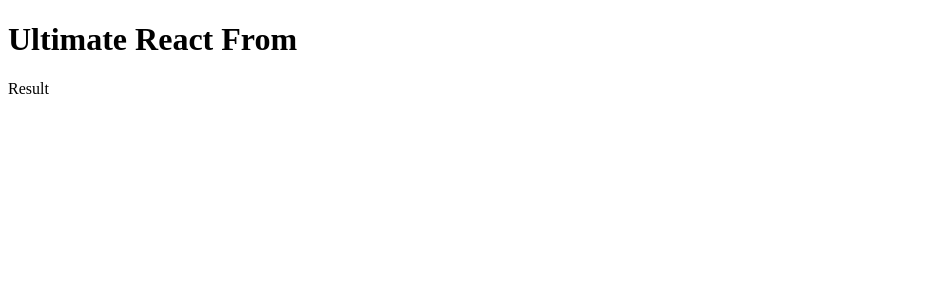
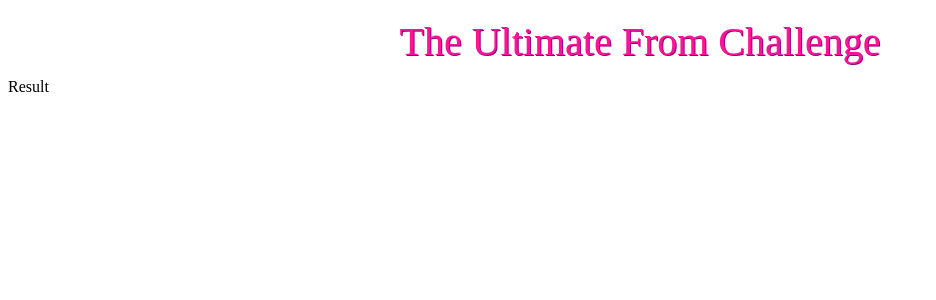
Before and after one commit to djambo05/complex-web-app, a React (Create React App) app: page /result in a window 1280 px wide. Shown: the top 300 px of the page, without its empty margins (0-936 px from the left). Built offline with nearby package versions, Linux system fonts and the light colour scheme.

Commit message:
feat: creating Header component

```diff
--- a/package.json
+++ b/package.json
@@ -3,6 +3,9 @@
   "version": "0.1.0",
   "private": true,
   "dependencies": {
+    "@emotion/react": "^11.11.0",
+    "@emotion/styled": "^11.11.0",
+    "@mui/material": "^5.13.3",
     "@testing-library/jest-dom": "^5.16.5",
     "@testing-library/react": "^13.4.0",
     "@testing-library/user-event": "^13.5.0",
--- a/src/App.js
+++ b/src/App.js
@@ -1,11 +1,9 @@
 import { RouterProvider, createBrowserRouter } from "react-router-dom";
-
+import { Header } from "./Header";
 const Step1 = () => <>Step1</>;
 const Step2 = () => <>Step2</>;
 const Step3 = () => <>Step3</>;
 const Result = () => <>Result</>;
-
-const Header = () => <h1>Ultimate React From</h1>;
 
 const router = createBrowserRouter([
   { path: "/", element: <Step1 /> },
--- /dev/null
+++ b/src/Header.js
@@ -0,0 +1,21 @@
+import { Typography } from "@mui/material";
+import React from "react";
+
+export const Header = () => {
+  return (
+    <Typography
+      sx={{
+        fontFamily: "Permanent Marker",
+        margin: "15px 0px 10px",
+        textAlign: "center",
+        fontSize: "40px",
+        color: "deeppink",
+        textShadow: "1px 1px darkmagenta",
+      }}
+      component="h1"
+      variant="h5"
+    >
+      The Ultimate From Challenge
+    </Typography>
+  );
+};
```
Also changed, not shown: 1 other file (tests, documents, lock files or other folders).
